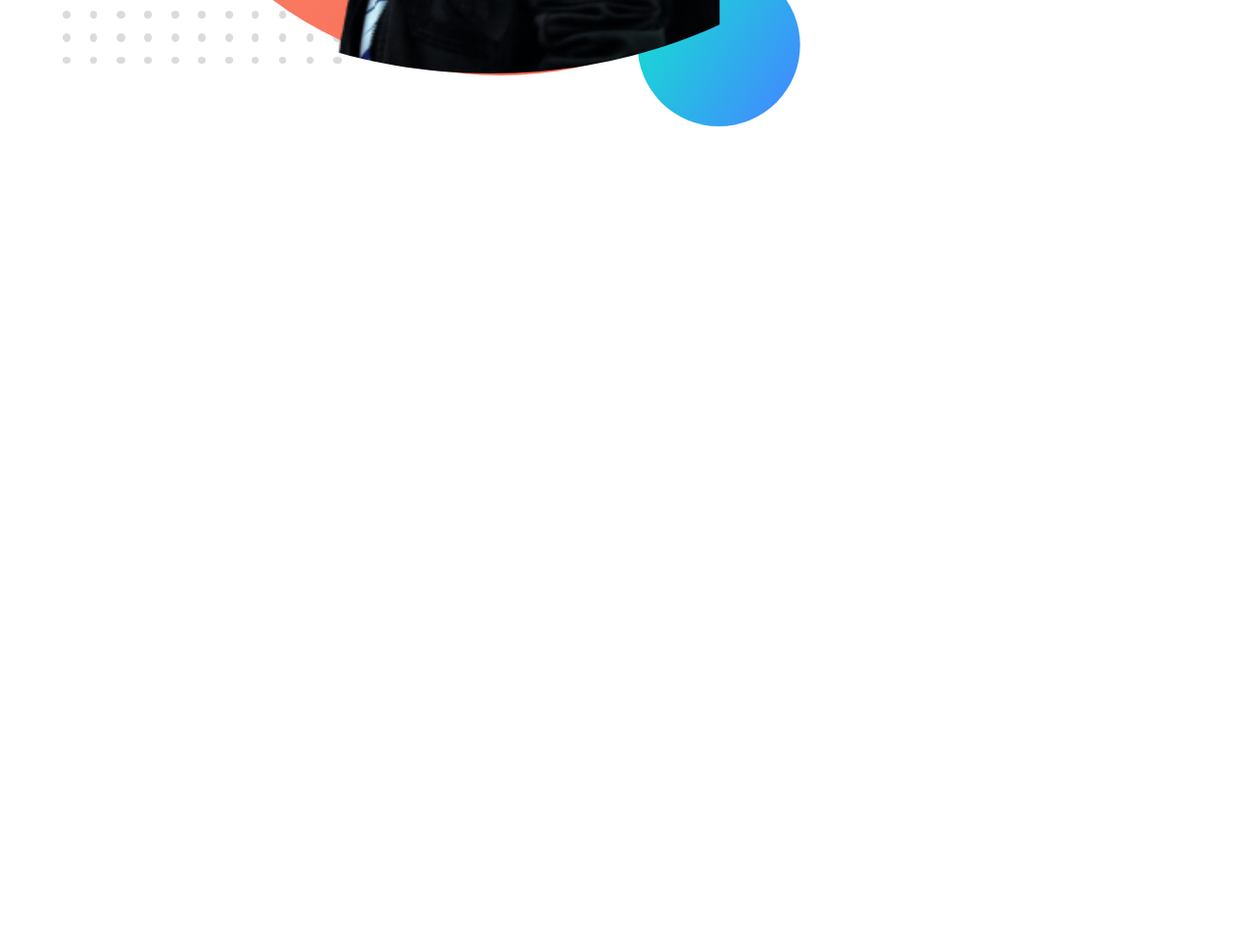
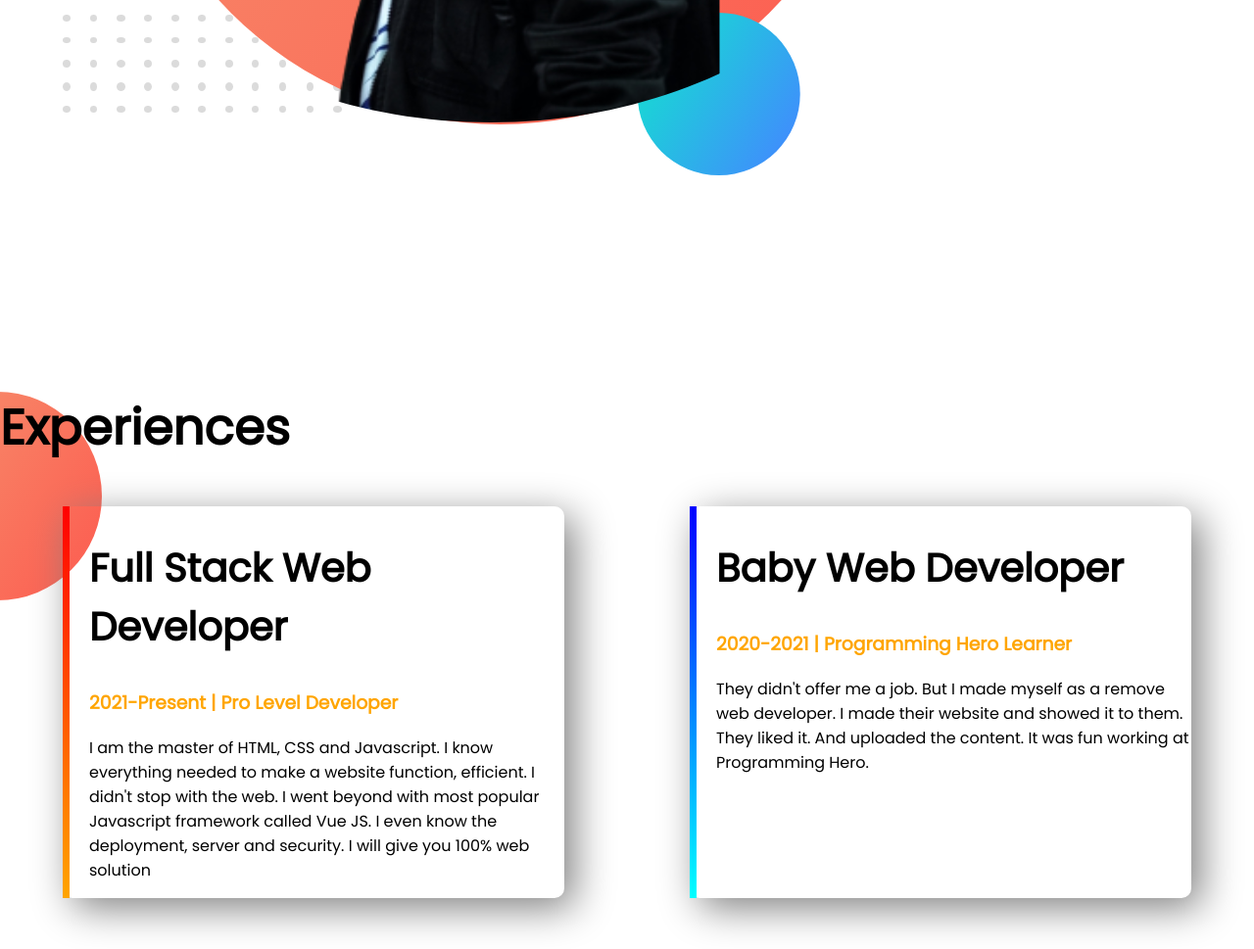
Before and after one commit to Hamidul-1/Developer-portfoleo, a plain HTML site: page index.html in a window 1280 px wide. Shown: the part 1828-2797 px from the top of the page at 98% size. Before the commit the page ends 2128 px from the top, so only its background shows below. Drawn offline with Linux system fonts and the light colour scheme.

Commit message:
footer and experience add

```diff
--- a/index.html
+++ b/index.html
@@ -11,7 +11,7 @@
     <link rel="stylesheet" href="style.css">
 </head>
 <body>
-    <section class="top-banner">
+    <section class="top-banner flexible-container">
         <div class="half-width">
             <h1>Welcome to</h1>
             <h1><span class="orange-color">Hamidul Islam</span> World!</h1>
@@ -25,7 +25,7 @@
         </div>
     </section>
 
-    <section class="dream-big">
+    <section class="dream-big flexible-container ">
         <div class="half-width">
             <img src="images/my-bg.png" alt="" srcset="">
         </div>
@@ -37,6 +37,25 @@
         </div>
     </section>
 
+    <section class="experience-area">
+        <h1>Experiences</h1>
+        <div class="flexible-container">
+            <div id="full-stack-experiance" class="experience-item">
+                <h2>Full Stack Web Developer</h2>
+                <h3 class="orange-color">2021-Present | Pro Level Developer</h3>
+                <p>I am the master of HTML, CSS and Javascript. I know everything needed to make a website function, efficient. I didn't stop with the web. I went beyond with most popular Javascript framework called Vue JS. I even know the deployment, server and security. I will give you 100% web solution</p>
+            </div>
+
+            <div id="web-developer-experience" class="experience-item">
+                <h2>Baby Web Developer</h2>
+                <h3 class="orange-color">2020-2021 | Programming Hero Learner</h3>
+                <p>They didn't offer me a job. But I made myself as a remove web developer. I made their website and showed it to them. They liked it. And uploaded the content. It was fun working at Programming Hero.</p>
+            </div>
+        </div>
+
+    </section>
+    <footer>© Hamidul Islam 2022, a Programming Hero initiative.</footer>
+
 
 
 
--- a/style.css
+++ b/style.css
@@ -7,22 +7,28 @@ h1 {
     font-size: 50px;
 }
 
+h2 {
+    font-size: 40px;
+}
+
 .orange-color {
     color: orange;
 }
 
-section {
+.flexible-container {
     display: flex;
-    margin-bottom: 100px;
+    margin-bottom: 150px;
 }
 
 .half-width {
     width: 50%;
     padding: 5%;
+
 }
 
 .half-width image {
     width: 50%;
+
 }
 
 .link-button {
@@ -44,3 +50,33 @@ section {
     background-repeat: no-repeat;
     background-position: right;
 }
+
+.experience-area {
+    background-image: url(images/exp-bg.png);
+    background-repeat: no-repeat;
+}
+
+.experience-item {
+    width: 40%;
+    margin-left: 5%;
+    margin-right: 5%;
+    padding-left: 20px;
+    border-radius: 10px;
+    box-shadow: 10px 10px 40px gray;
+}
+
+#web-developer-experience {
+    border-left: 7px solid;
+    border-image: linear-gradient(blue, cyan);
+    border-image-slice: 1;
+}
+
+#full-stack-experiance {
+    border-left: 7px solid;
+    border-image: linear-gradient(red, orange);
+    border-image-slice: 1;
+}
+
+footer {
+    text-align: center;
+}
```
